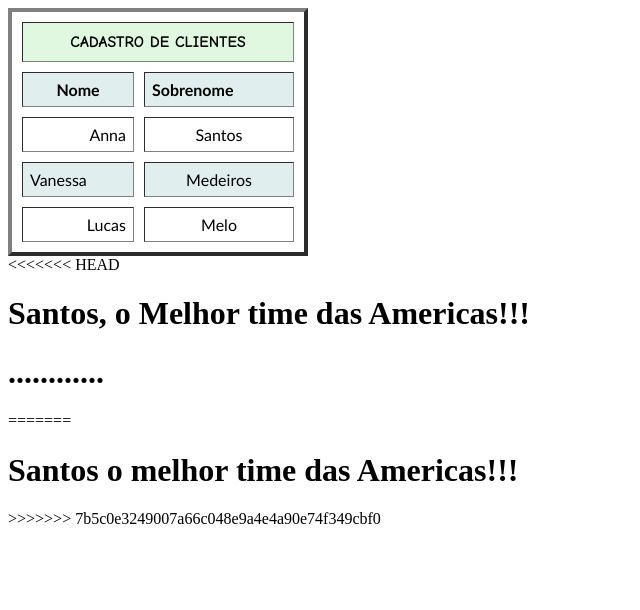
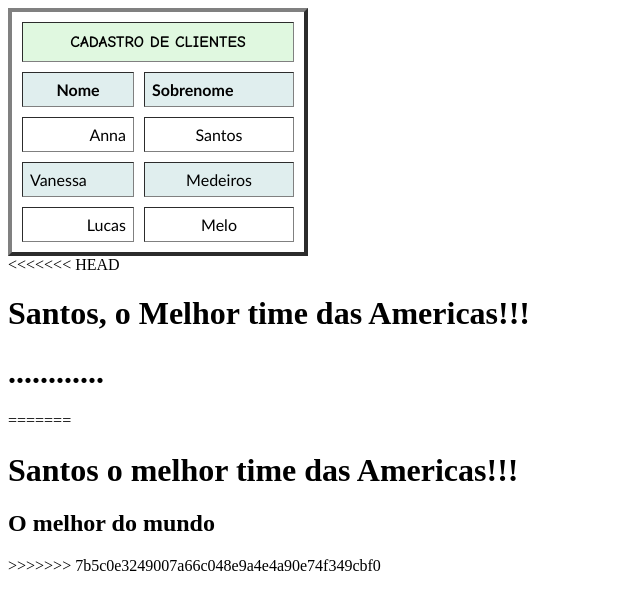
Before and after one commit to sylaspetrovcic/T-picos, a plain HTML site: page index.html in a window 1280 px wide. Shown: the whole page, without its empty margins (0-640 px from the left). Drawn offline with Linux system fonts and the light colour scheme.

```diff
--- a/index.html
+++ b/index.html
@@ -26,6 +26,7 @@
 </HTML >
 =======
 	<h1>Santos o melhor time das Americas!!!</h1>
+	<h2>O melhor do mundo</h2>
 
 </HTML >
 >>>>>>> 7b5c0e3249007a66c048e9a4e4a90e74f349cbf0
```
